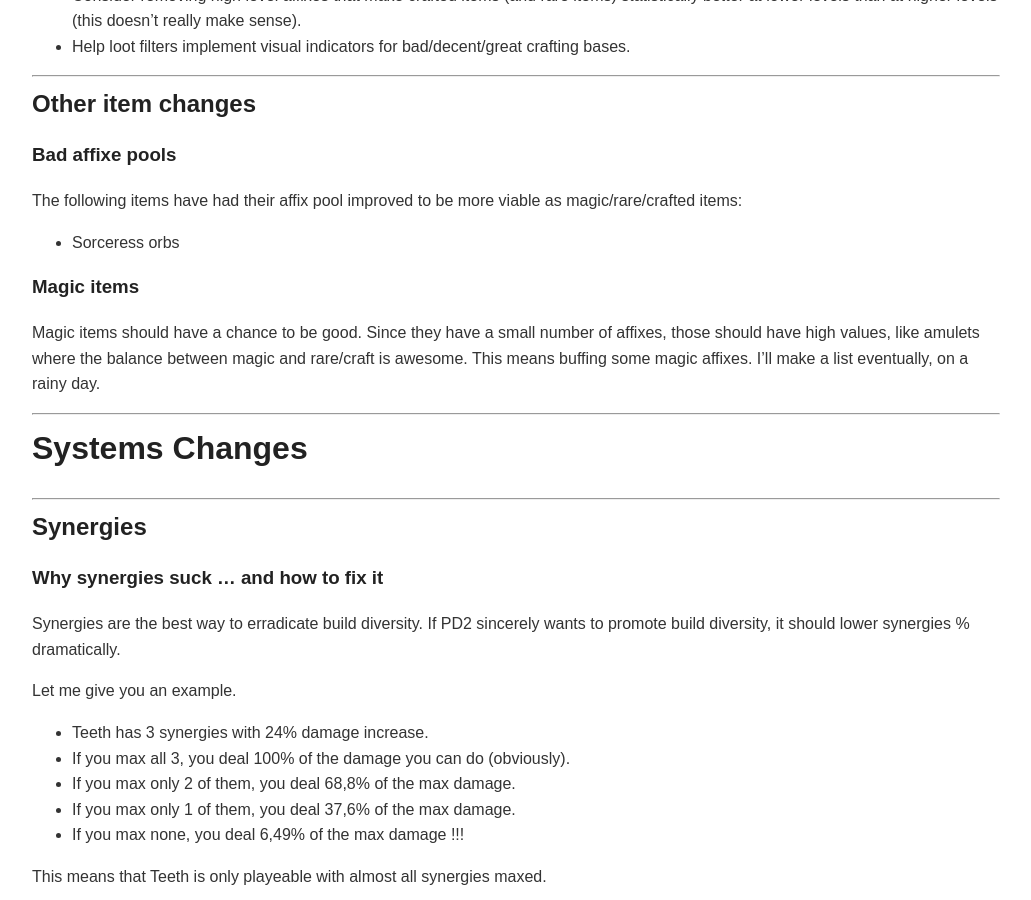
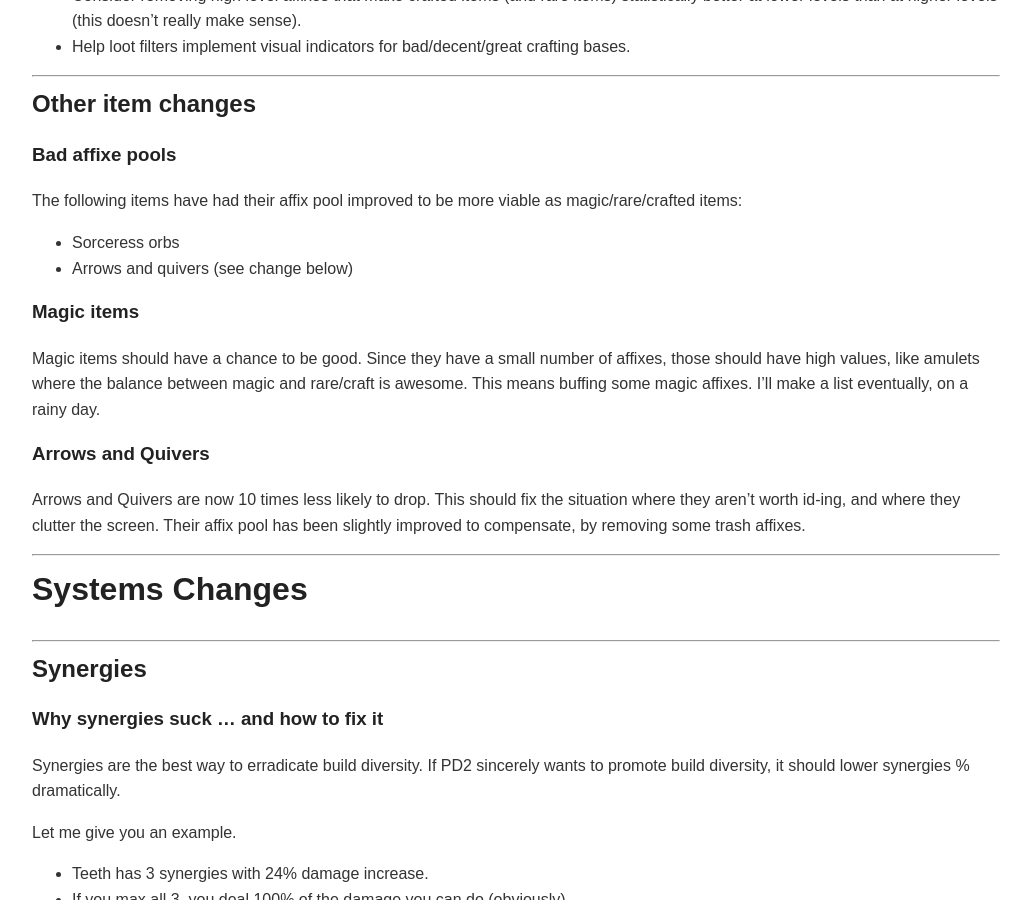
Before and after one commit to zagd3m/patchnotes, a Jekyll site: the page built from docs/full-notes.md, in a window 1280 px wide and 900 px high, scrolled down 14763 px. Shown: the whole window, without its empty margins (124-1155 px from the left). Built offline with Jekyll 4.4.1, drawn with Linux system fonts in a browser that asks for light colours.

Commit message:
Update items.md with arrows and quivers changes.

```diff
--- a/docs/_includes/patch-sections/items.md
+++ b/docs/_includes/patch-sections/items.md
@@ -29,7 +29,12 @@
 The following items have had their affix pool improved to be more viable as magic/rare/crafted items:
 
 - Sorceress orbs
+- Arrows and quivers (see change below)
 
 ### Magic items
 
 Magic items should have a chance to be good. Since they have a small number of affixes, those should have high values, like amulets where the balance between magic and rare/craft is awesome. This means buffing some magic affixes. I'll make a list eventually, on a rainy day.
+
+### Arrows and Quivers
+
+Arrows and Quivers are now 10 times less likely to drop. This should fix the situation where they aren't worth id-ing, and where they clutter the screen. Their affix pool has been slightly improved to compensate, by removing some trash affixes.
```
